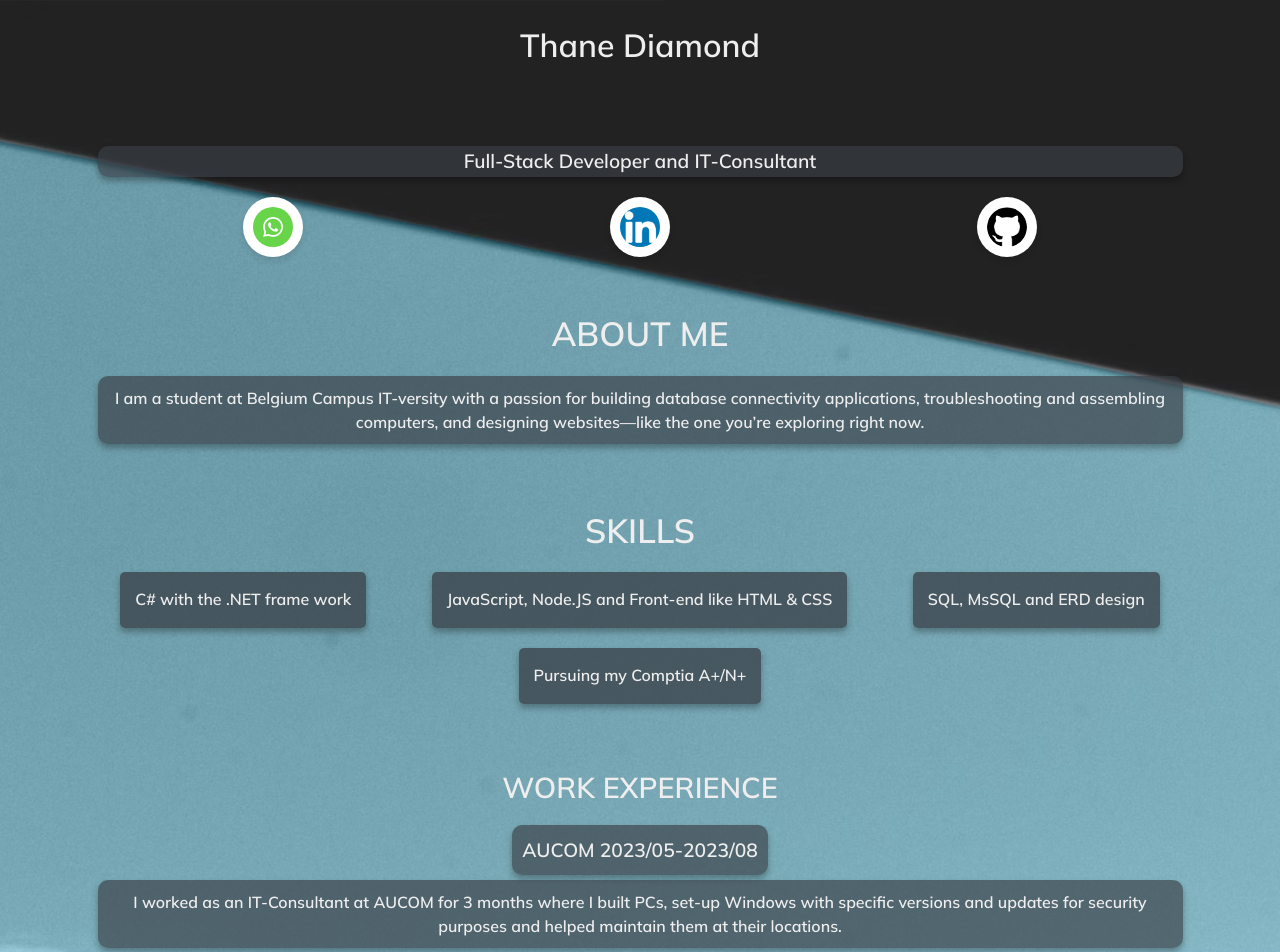
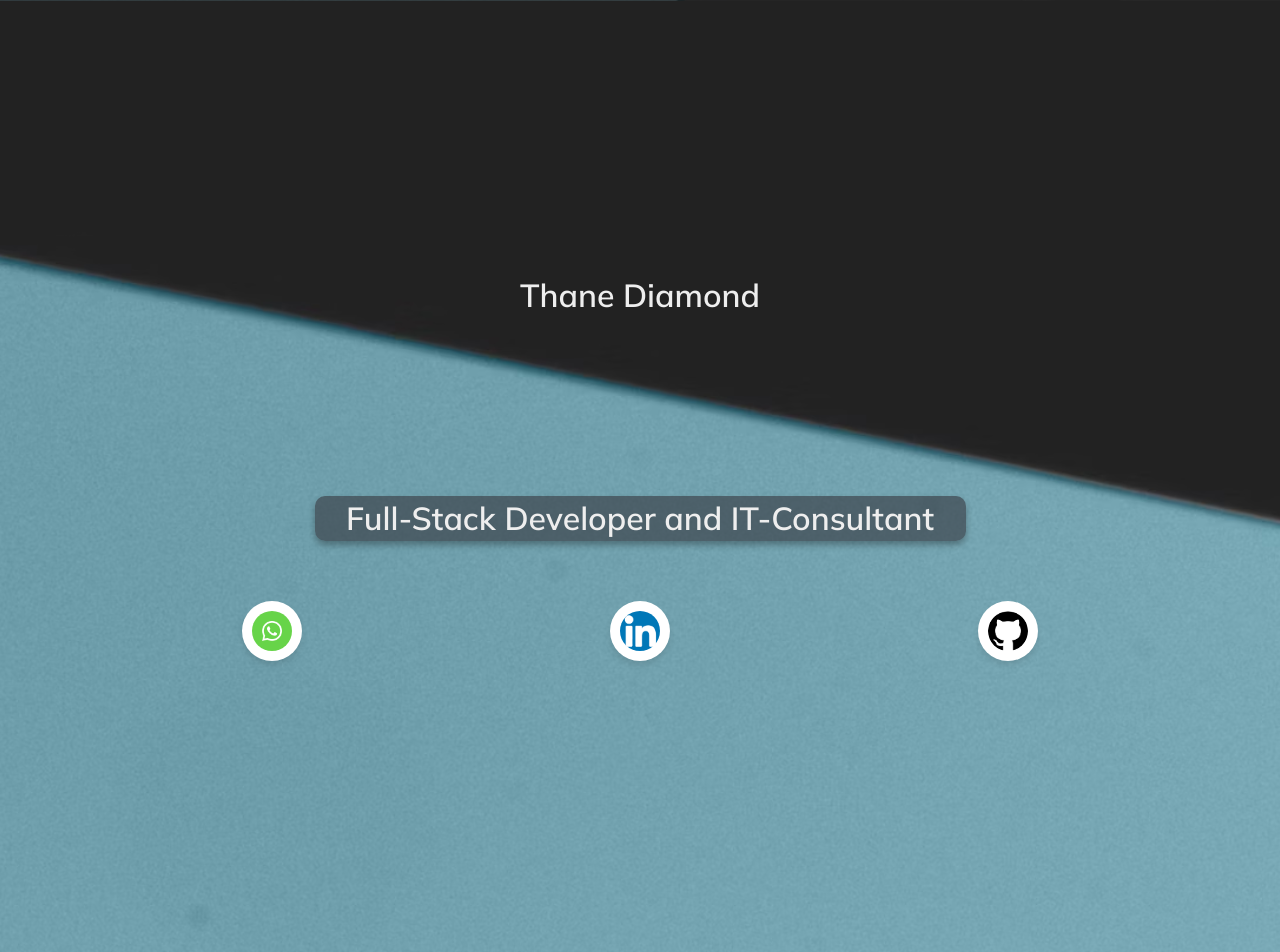
Before and after one commit to ThaneDiamond/ThaneDiamondWebsite, a plain HTML site: page index.html in a window 1280 px wide. Shown: the top 952 px of the page. Drawn offline with Linux system fonts and the light colour scheme.

Commit message:
Added Media Queries For Desktop
Added media queries so that the general flow of the website is presented better on larger devices

```diff
--- a/CSS/about.css
+++ b/CSS/about.css
@@ -22,3 +22,13 @@
   line-height: 1.5;
   box-shadow: 0 4px 6px rgba(0, 0, 0, 0.3);
 }
+
+@media (min-width: 1024px) {
+  .quickSummary {
+    font-size: 1.5rem;
+    max-width: 60%;
+    margin: 0 auto;
+    line-height: 1.6;
+    word-wrap: break-word;
+  }
+}
--- /dev/null
+++ b/CSS/contacts.css
@@ -0,0 +1,64 @@
+.contactsSection{
+    text-align: center;
+
+    padding: 20px;
+    max-width: 90%;
+
+  }
+
+  .contacts {
+    display: flex;
+    justify-content: center;
+    gap: 15px;
+    margin-top: 20px;
+  }
+
+  .contact {
+    width: 60px;
+    height: 60px;
+    display: flex;
+    align-items: center;
+    justify-content: center;
+    background-color: #fff;
+    border-radius: 50%;
+    box-shadow: 0 4px 6px rgba(0, 0, 0, 0.1);
+  }
+
+  .contact img {
+    display: flex;
+    align-items: center;
+    justify-content: center;
+    max-width: 40px;
+    max-height: 40px;
+    border-radius: 50%;
+
+  }
+  @media (min-width: 1024px) {
+    .contactsSection .contacts{
+        padding-bottom: 250px;
+    }
+
+    .contacts {
+        display: flex;
+        justify-content: flex-start;
+        align-items: center;
+        gap: 20px;
+      }
+
+
+      .contact {
+        display: flex;
+        justify-content: center;
+        align-items: center;
+
+      }
+
+      .contact img {
+        display: flex;
+        align-items: center;
+        justify-content: center;
+        max-width: 40px;
+        max-height: 40px;
+        border-radius: 50%;
+      }
+  }
--- a/CSS/landingPage.css
+++ b/CSS/landingPage.css
@@ -19,30 +19,19 @@
   box-sizing: border-box;
   box-shadow: 0 4px 6px rgba(0, 0, 0, 0.3);
 }
-.contacts {
-  display: flex;
-  justify-content: center;
-  gap: 15px;
-  margin-top: 20px;
-}
 
-.contact {
-  width: 60px;
-  height: 60px;
-  display: flex;
-  align-items: center;
-  justify-content: center;
-  background-color: #fff;
-  border-radius: 50%;
-  box-shadow: 0 4px 6px rgba(0, 0, 0, 0.1);
-}
 
-.contact img {
-  display: flex;
-  align-items: center;
-  justify-content: center;
-  max-width: 40px;
-  max-height: 40px;
-  border-radius: 50%;
+@media (min-width: 1024px) {
+  .landingPageSection h2 {
+    font-size: 2rem;
+    max-width: 60%;
+    margin: 0 auto;
+    line-height: 1.4;
+    word-wrap: break-word;
+  }
+  .landingPageSection h1{
+    padding-top: 250px;
+    padding-bottom: 100px;
+  }
 
 }
--- /dev/null
+++ b/CSS/mediaQueries.css
@@ -0,0 +1,84 @@
+/* Desktop Styles */
+@media (min-width: 768px) {
+
+    .headingTwo h2 {
+      font-size: 2rem;
+    }
+
+    .projectsSection .headingTwo h2,
+    .workExperienceSection .headingTwo h2,
+    .educationSection .headingTwo h2,
+    .skillsSection .headingTwo h2 {
+      font-size: 2rem;
+    }
+
+
+    .skillsContainer {
+      display: flex;
+      justify-content: space-between;
+    }
+
+    .projectContainer,
+    .workContainer,
+    .educationContainer {
+      display: grid;
+      grid-template-columns: 1fr 3fr;
+      justify-content: space-between;
+      gap: 20px;
+    }
+
+    .summaryContainer {
+      max-width: 70%;
+    }
+
+
+    .projectsSection,
+    .workExperienceSection,
+    .educationSection,
+    .skillsSection {
+      padding: 40px;
+      max-width: 80%;
+    }
+
+
+    .projectsSection,
+    .workExperienceSection,
+    .educationSection,
+    .skillsSection {
+      margin: 40px auto;
+    }
+  }
+
+  @media (min-width: 1024px) {
+
+    .projectsSection .headingTwo h2,
+    .workExperienceSection .headingTwo h2,
+    .educationSection .headingTwo h2,
+    .skillsSection .headingTwo h2 {
+      font-size: 2.2rem;
+    }
+
+
+    .projectsSection,
+    .workExperienceSection,
+    .educationSection,
+    .skillsSection {
+      max-width: 70%;
+    }
+
+
+    .skillsContainer {
+      gap: 30px;
+    }
+
+
+    .projectContainer,
+    .workContainer,
+    .educationContainer {
+      flex-direction: row;
+      justify-content: space-between;
+    }
+
+
+
+  }
--- a/Elements/contacts.html
+++ b/Elements/contacts.html
@@ -0,0 +1,5 @@
+<div class="contacts">
+    <div class="contact"><a href="https://wa.me/270716335153" target="_blank"><img src="/WebsiteSources/Images/whatsappIcon.png" alt=""></a></div>
+    <div class="contact"><a href="https://www.linkedin.com/in/thane-diamond-158981236/"><img src="/WebsiteSources/Images/LinkedInIcon.png" alt=""></a></div>
+    <div class="contact"><a href="https://github.com/ThaneDiamond"><img src="/WebsiteSources/Images/GitHubIcon.png" alt=""></a></div>
+</div>
--- a/Elements/landingPage.html
+++ b/Elements/landingPage.html
@@ -4,10 +4,4 @@
 
     <div class="summary"><h2>Full-Stack Developer and IT-Consultant</h2></div>
 
-    <div class="contacts">
-        <div class="contact"><a href="https://wa.me/270716335153" target="_blank"><img src="/WebsiteSources/Images/whatsappIcon.png" alt=""></a></div>
-        <div class="contact"><a href="https://www.linkedin.com/in/thane-diamond-158981236/"><img src="/WebsiteSources/Images/LinkedInIcon.png" alt=""></a></div>
-        <div class="contact"><a href="https://github.com/ThaneDiamond"><img src="/WebsiteSources/Images/GitHubIcon.png" alt=""></a></div>
-
-    </div>
 </div>
--- a/JavaScript/sectionCaller.js
+++ b/JavaScript/sectionCaller.js
@@ -3,6 +3,12 @@ fetch('/Elements/landingPage.html')
 .then(Response => Response.text())
 .then(data => {
     document.getElementById('landingPage').innerHTML = data;
+});
+
+fetch('/Elements/contacts.html')
+.then(Response => Response.text())
+.then(data => {
+    document.getElementById('contacts').innerHTML = data;
 });
 
 fetch('/Elements/about.html')
--- a/index.html
+++ b/index.html
@@ -1,14 +1,16 @@
 <!DOCTYPE html>
 <html lang="en">
 <head>
+    <link rel="stylesheet" href="/CSS/contacts.css">
     <link rel="stylesheet" href="/CSS/projects.css">
     <link rel="stylesheet" href="/CSS/education.css">
     <link rel="stylesheet" href="/CSS/workExperience.css">
     <link rel="stylesheet" href="/CSS/skills.css">
-     <link rel="stylesheet" href="/CSS/landingPage.css">
-     <link rel="stylesheet" href="/CSS/about.css">
+    <link rel="stylesheet" href="/CSS/landingPage.css">
+    <link rel="stylesheet" href="/CSS/about.css">
     <link rel="stylesheet" href="/CSS/header.css">
     <link rel="stylesheet" href="/CSS/style.css">
+    <link rel="stylesheet" href="/CSS/mediaQueries.css">
     <meta charset="UTF-8">
     <link href="https://fonts.googleapis.com/css2?family=Mulish:wght@300;400;500;600&display=swap" rel="stylesheet">
     <meta name="viewport" content="width=device-width, initial-scale=1.0">
@@ -17,7 +19,7 @@
 
 <body>
     <section class="landingPageSection"><div id="landingPage"></div></section>
-    <!-- <section class="contactsSection"><div id="contacts"></div></section> -->
+     <section class="contactsSection"><div id="contacts"></div></section>
     <section class="contactsStickySection"><div id="contactsSticky"></div></section>
     <section class="aboutSection"><div id="about"></div></section>
     <section class="skillsSection"><div id="skills"></div></section>
```
